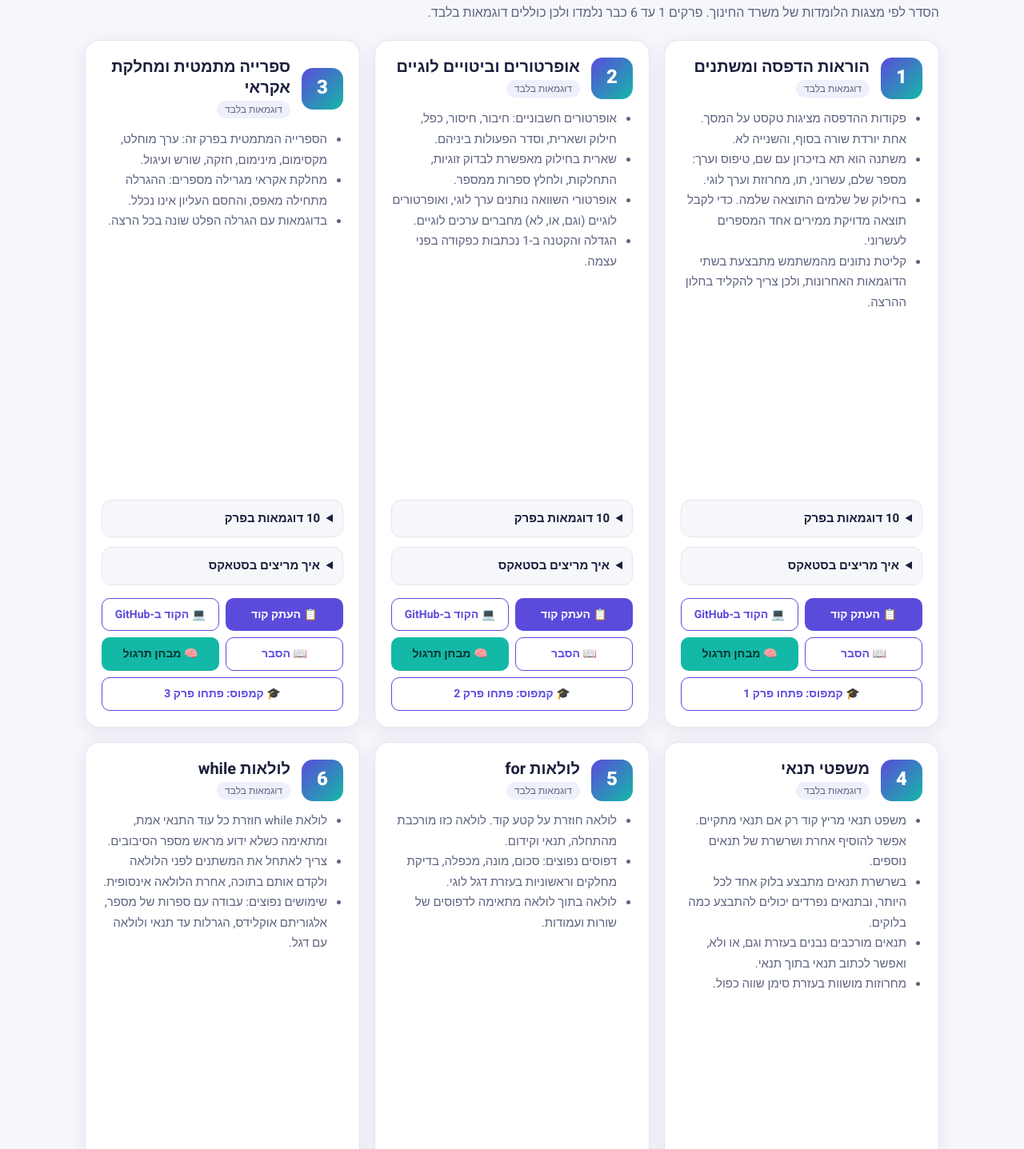
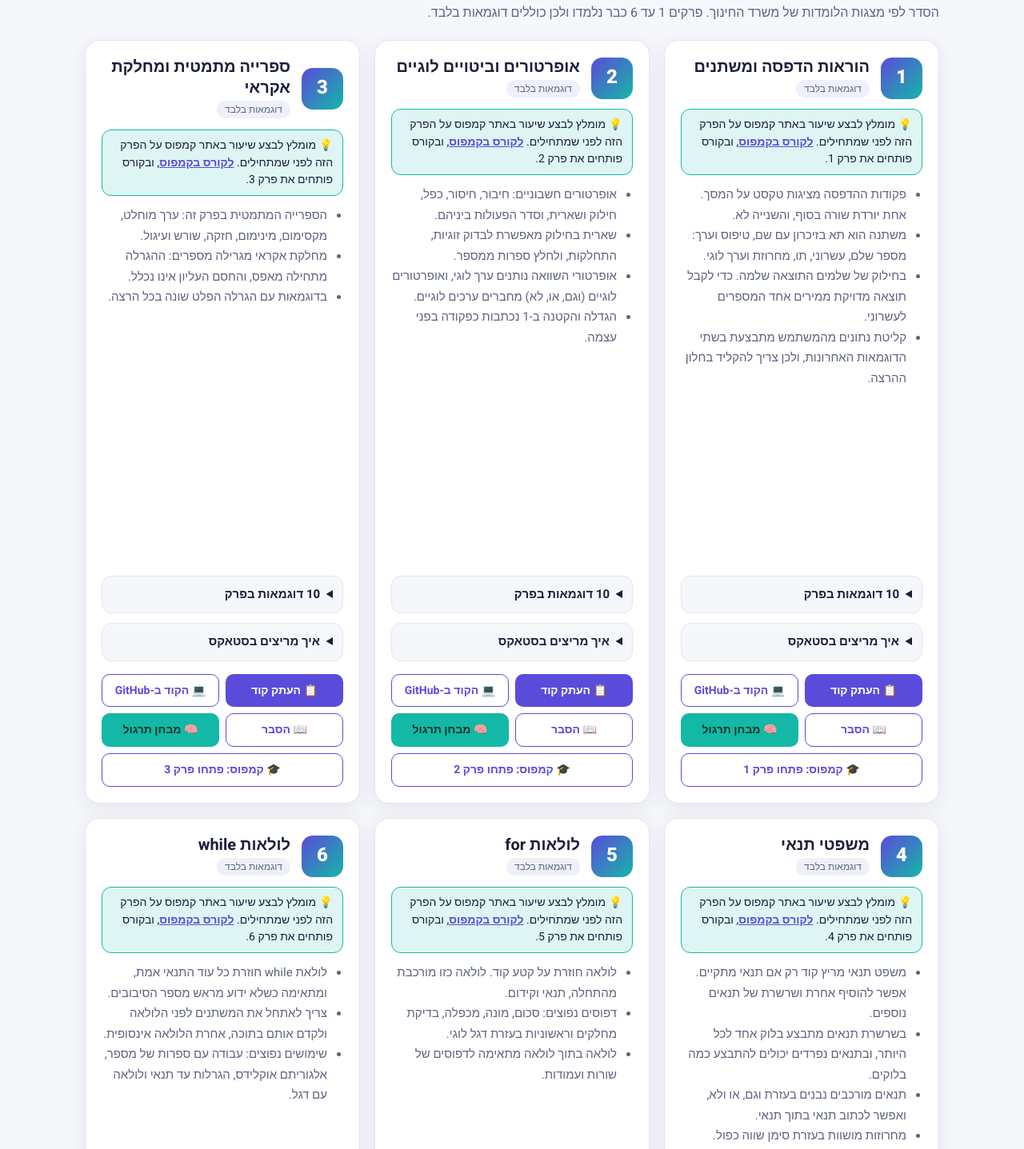
Before and after one commit to ciznerguy/thelma-yesodot-11, a plain HTML site: page docs/index.html in a window 1280 px wide. Shown: the part 671-2108 px from the top of the page at 80% size. Drawn offline with Linux system fonts and the light colour scheme.

Commit message:
Recommend doing the campus lesson at the start of every chapter explanation

```diff
--- a/docs/index.html
+++ b/docs/index.html
@@ -60,6 +60,8 @@ summary{cursor:pointer;padding:10px 0;font-weight:700;font-size:15px}
 .gradeband{margin:44px 0 18px;padding:16px 22px;border-radius:16px;background:linear-gradient(135deg,color-mix(in srgb,var(--hot) 18%,var(--card)),var(--card));border:1px solid var(--hot);border-inline-start:8px solid var(--hot);box-shadow:var(--shadow)}
 .gradeband h3{margin:0;font-size:22px}
 .gradeband p{margin:2px 0 0;color:var(--muted)}
+.rec{margin:0;padding:8px 12px;border-radius:12px;background:color-mix(in srgb,var(--brand2) 14%,var(--card));border:1px solid var(--brand2);font-size:14px;line-height:1.55}
+.rec a{color:var(--brand);font-weight:700;text-decoration:underline}
 .tasksrow{background:color-mix(in srgb,var(--hot) 12%,var(--card));border:1px solid var(--hot);border-radius:14px;padding:8px 10px}
 .tasksrow>b{display:block;font-size:14px;margin-bottom:6px}
 .tasksrow>div{display:flex;gap:6px}
@@ -113,6 +115,7 @@ footer.site a{color:var(--brand);font-weight:700}
   <section class="grid">
 <article class="chapter" id="ch1">
   <header><span class="num">1</span><div><h3>הוראות הדפסה ומשתנים</h3><span class='badge'>דוגמאות בלבד</span></div></header>
+  <p class="rec">💡 מומלץ לבצע שיעור באתר קמפוס על הפרק הזה לפני שמתחילים. <a href="https://app.campus.gov.il/learning/course/course-v1:MoE+EDU_Matric_ComputerScienceA_HE+2023_1/home">לקורס בקמפוס</a>, ובקורס פותחים את פרק 1.</p>
   <ul class="points"><li>פקודות ההדפסה מציגות טקסט על המסך. אחת יורדת שורה בסוף, והשנייה לא.</li><li>משתנה הוא תא בזיכרון עם שם, טיפוס וערך: מספר שלם, עשרוני, תו, מחרוזת וערך לוגי.</li><li>בחילוק של שלמים התוצאה שלמה. כדי לקבל תוצאה מדויקת ממירים אחד המספרים לעשרוני.</li><li>קליטת נתונים מהמשתמש מתבצעת בשתי הדוגמאות האחרונות, ולכן צריך להקליד בחלון ההרצה.</li></ul>
   <div class="lower">
   <div class='tasksrow ph' aria-hidden='true'><b>משימות אסינכרוניות</b><div><span class='btn task'>📝 משימה אסינכרונית 1</span><span class='btn task'>📝 משימה אסינכרונית 2</span></div></div>
@@ -130,6 +133,7 @@ footer.site a{color:var(--brand);font-weight:700}
 </article>
 <article class="chapter" id="ch2">
   <header><span class="num">2</span><div><h3>אופרטורים וביטויים לוגיים</h3><span class='badge'>דוגמאות בלבד</span></div></header>
+  <p class="rec">💡 מומלץ לבצע שיעור באתר קמפוס על הפרק הזה לפני שמתחילים. <a href="https://app.campus.gov.il/learning/course/course-v1:MoE+EDU_Matric_ComputerScienceA_HE+2023_1/home">לקורס בקמפוס</a>, ובקורס פותחים את פרק 2.</p>
   <ul class="points"><li>אופרטורים חשבוניים: חיבור, חיסור, כפל, חילוק ושארית, וסדר הפעולות ביניהם.</li><li>שארית בחילוק מאפשרת לבדוק זוגיות, התחלקות, ולחלץ ספרות ממספר.</li><li>אופרטורי השוואה נותנים ערך לוגי, ואופרטורים לוגיים (וגם, או, לא) מחברים ערכים לוגיים.</li><li>הגדלה והקטנה ב-1 נכתבות כפקודה בפני עצמה.</li></ul>
   <div class="lower">
   <div class='tasksrow ph' aria-hidden='true'><b>משימות אסינכרוניות</b><div><span class='btn task'>📝 משימה אסינכרונית 1</span><span class='btn task'>📝 משימה אסינכרונית 2</span></div></div>
@@ -147,6 +151,7 @@ footer.site a{color:var(--brand);font-weight:700}
 </article>
 <article class="chapter" id="ch3">
   <header><span class="num">3</span><div><h3>ספרייה מתמטית ומחלקת אקראי</h3><span class='badge'>דוגמאות בלבד</span></div></header>
+  <p class="rec">💡 מומלץ לבצע שיעור באתר קמפוס על הפרק הזה לפני שמתחילים. <a href="https://app.campus.gov.il/learning/course/course-v1:MoE+EDU_Matric_ComputerScienceA_HE+2023_1/home">לקורס בקמפוס</a>, ובקורס פותחים את פרק 3.</p>
   <ul class="points"><li>הספרייה המתמטית בפרק זה: ערך מוחלט, מקסימום, מינימום, חזקה, שורש ועיגול.</li><li>מחלקת אקראי מגרילה מספרים: ההגרלה מתחילה מאפס, והחסם העליון אינו נכלל.</li><li>בדוגמאות עם הגרלה הפלט שונה בכל הרצה.</li></ul>
   <div class="lower">
   <div class='tasksrow ph' aria-hidden='true'><b>משימות אסינכרוניות</b><div><span class='btn task'>📝 משימה אסינכרונית 1</span><span class='btn task'>📝 משימה אסינכרונית 2</span></div></div>
@@ -164,6 +169,7 @@ footer.site a{color:var(--brand);font-weight:700}
 </article>
 <article class="chapter" id="ch4">
   <header><span class="num">4</span><div><h3>משפטי תנאי</h3><span class='badge'>דוגמאות בלבד</span></div></header>
+  <p class="rec">💡 מומלץ לבצע שיעור באתר קמפוס על הפרק הזה לפני שמתחילים. <a href="https://app.campus.gov.il/learning/course/course-v1:MoE+EDU_Matric_ComputerScienceA_HE+2023_1/home">לקורס בקמפוס</a>, ובקורס פותחים את פרק 4.</p>
   <ul class="points"><li>משפט תנאי מריץ קוד רק אם תנאי מתקיים. אפשר להוסיף אחרת ושרשרת של תנאים נוספים.</li><li>בשרשרת תנאים מתבצע בלוק אחד לכל היותר, ובתנאים נפרדים יכולים להתבצע כמה בלוקים.</li><li>תנאים מורכבים נבנים בעזרת וגם, או ולא, ואפשר לכתוב תנאי בתוך תנאי.</li><li>מחרוזות מושוות בעזרת סימן שווה כפול.</li></ul>
   <div class="lower">
   <div class='tasksrow ph' aria-hidden='true'><b>משימות אסינכרוניות</b><div><span class='btn task'>📝 משימה אסינכרונית 1</span><span class='btn task'>📝 משימה אסינכרונית 2</span></div></div>
@@ -181,6 +187,7 @@ footer.site a{color:var(--brand);font-weight:700}
 </article>
 <article class="chapter" id="ch5">
   <header><span class="num">5</span><div><h3>לולאות for</h3><span class='badge'>דוגמאות בלבד</span></div></header>
+  <p class="rec">💡 מומלץ לבצע שיעור באתר קמפוס על הפרק הזה לפני שמתחילים. <a href="https://app.campus.gov.il/learning/course/course-v1:MoE+EDU_Matric_ComputerScienceA_HE+2023_1/home">לקורס בקמפוס</a>, ובקורס פותחים את פרק 5.</p>
   <ul class="points"><li>לולאה חוזרת על קטע קוד. לולאה כזו מורכבת מהתחלה, תנאי וקידום.</li><li>דפוסים נפוצים: סכום, מונה, מכפלה, בדיקת מחלקים וראשוניות בעזרת דגל לוגי.</li><li>לולאה בתוך לולאה מתאימה לדפוסים של שורות ועמודות.</li></ul>
   <div class="lower">
   <div class='tasksrow ph' aria-hidden='true'><b>משימות אסינכרוניות</b><div><span class='btn task'>📝 משימה אסינכרונית 1</span><span class='btn task'>📝 משימה אסינכרונית 2</span></div></div>
@@ -198,6 +205,7 @@ footer.site a{color:var(--brand);font-weight:700}
 </article>
 <article class="chapter" id="ch6">
   <header><span class="num">6</span><div><h3>לולאות while</h3><span class='badge'>דוגמאות בלבד</span></div></header>
+  <p class="rec">💡 מומלץ לבצע שיעור באתר קמפוס על הפרק הזה לפני שמתחילים. <a href="https://app.campus.gov.il/learning/course/course-v1:MoE+EDU_Matric_ComputerScienceA_HE+2023_1/home">לקורס בקמפוס</a>, ובקורס פותחים את פרק 6.</p>
   <ul class="points"><li>לולאת while חוזרת כל עוד התנאי אמת, ומתאימה כשלא ידוע מראש מספר הסיבובים.</li><li>צריך לאתחל את המשתנים לפני הלולאה ולקדם אותם בתוכה, אחרת הלולאה אינסופית.</li><li>שימושים נפוצים: עבודה עם ספרות של מספר, אלגוריתם אוקלידס, הגרלות עד תנאי ולולאה עם דגל.</li></ul>
   <div class="lower">
   <div class='tasksrow ph' aria-hidden='true'><b>משימות אסינכרוניות</b><div><span class='btn task'>📝 משימה אסינכרונית 1</span><span class='btn task'>📝 משימה אסינכרונית 2</span></div></div>
@@ -215,6 +223,7 @@ footer.site a{color:var(--brand);font-weight:700}
 </article>
 <article class="chapter" id="ch7">
   <header><span class="num">7</span><div><h3>פעולות</h3><span class='badge hot'>עם משימה</span></div></header>
+  <p class="rec">💡 מומלץ לבצע שיעור באתר קמפוס על הפרק הזה לפני שמתחילים. <a href="https://app.campus.gov.il/learning/course/course-v1:MoE+EDU_Matric_ComputerScienceA_HE+2023_1/home">לקורס בקמפוס</a>, ובקורס פותחים את פרק 7.</p>
   <ul class="points"><li>פעולה היא קטע קוד עם שם שאפשר להפעיל כמה פעמים. לפעולה יכולים להיות פרמטרים וערך מוחזר.</li><li>ארבעת סוגי הפעולות: בלי ערך מוחזר ובלי פרמטרים, בלי ערך מוחזר ועם פרמטרים, עם ערך מוחזר ובלי פרמטרים, עם ערך מוחזר ועם פרמטרים.</li><li>פרמטרים רגילים מועברים כעותק של הערך, ולכן שינוי שלהם בתוך הפעולה לא משנה את המשתנה של הקורא.</li><li>משתנים מקומיים קיימים רק בתוך הפעולה שבה הוגדרו.</li><li>בקובץ הקוד כל דוגמה היא פעולה, ופעולות העזר שהיא משתמשת בהן כתובות מיד אחריה.</li></ul>
   <div class="lower">
   <div class='tasksrow'><b>משימות אסינכרוניות</b><div><a class='btn task' href='https://github.com/ciznerguy/thelma-yesodot-11/blob/main/%D7%A4%D7%A8%D7%A7%2007/%D7%9E%D7%A9%D7%99%D7%9E%D7%94%20%D7%90%D7%A1%D7%99%D7%A0%D7%9B%D7%A8%D7%95%D7%A0%D7%99%D7%AA%201.md'>📝 משימה אסינכרונית 1</a><a class='btn task' href='https://github.com/ciznerguy/thelma-yesodot-11/blob/main/%D7%A4%D7%A8%D7%A7%2007/%D7%9E%D7%A9%D7%99%D7%9E%D7%94%20%D7%90%D7%A1%D7%99%D7%A0%D7%9B%D7%A8%D7%95%D7%A0%D7%99%D7%AA%202.md'>📝 משימה אסינכרונית 2</a></div></div>
@@ -232,6 +241,7 @@ footer.site a{color:var(--brand);font-weight:700}
 </article>
 <article class="chapter" id="ch8">
   <header><span class="num">8</span><div><h3>מחרוזות</h3><span class='badge hot'>עם משימה</span></div></header>
+  <p class="rec">💡 מומלץ לבצע שיעור באתר קמפוס על הפרק הזה לפני שמתחילים. <a href="https://app.campus.gov.il/learning/course/course-v1:MoE+EDU_Matric_ComputerScienceA_HE+2023_1/home">לקורס בקמפוס</a>, ובקורס פותחים את פרק 8.</p>
   <ul class="points"><li>מחרוזת היא רצף תווים. התו הראשון נמצא במקום אפס, והאחרון באורך פחות אחד.</li><li>פעולות עיקריות: אורך, תו במקום, חיתוך, חיפוש, הכלה, אותיות גדולות וקטנות, והחלפה.</li><li>מחרוזת אינה משתנה: כל פעולה מחזירה מחרוזת חדשה שצריך לשמור.</li><li>תווים הם מספרים, ולכן אפשר לחשב איתם, למשל למצוא מקום של אות באלפבית.</li></ul>
   <div class="lower">
   <div class='tasksrow'><b>משימות אסינכרוניות</b><div><a class='btn task' href='https://github.com/ciznerguy/thelma-yesodot-11/blob/main/%D7%A4%D7%A8%D7%A7%2008/%D7%9E%D7%A9%D7%99%D7%9E%D7%94%20%D7%90%D7%A1%D7%99%D7%A0%D7%9B%D7%A8%D7%95%D7%A0%D7%99%D7%AA%201.md'>📝 משימה אסינכרונית 1</a><a class='btn task' href='https://github.com/ciznerguy/thelma-yesodot-11/blob/main/%D7%A4%D7%A8%D7%A7%2008/%D7%9E%D7%A9%D7%99%D7%9E%D7%94%20%D7%90%D7%A1%D7%99%D7%A0%D7%9B%D7%A8%D7%95%D7%A0%D7%99%D7%AA%202.md'>📝 משימה אסינכרונית 2</a></div></div>
@@ -249,6 +259,7 @@ footer.site a{color:var(--brand);font-weight:700}
 </article>
 <article class="chapter" id="ch9">
   <header><span class="num">9</span><div><h3>מערכים</h3><span class='badge hot'>עם משימה</span></div></header>
+  <p class="rec">💡 מומלץ לבצע שיעור באתר קמפוס על הפרק הזה לפני שמתחילים. <a href="https://app.campus.gov.il/learning/course/course-v1:MoE+EDU_Matric_ComputerScienceA_HE+2023_1/home">לקורס בקמפוס</a>, ובקורס פותחים את פרק 9.</p>
   <ul class="points"><li>מערך הוא אוסף של ערכים מאותו טיפוס תחת שם אחד, ולכל ערך מקום שמתחיל באפס.</li><li>מעבר על מערך נעשה בלולאה מאפס ועד האורך פחות אחד.</li><li>אלגוריתמים בסיסיים: סכום, ממוצע, מקסימום ומינימום, חיפוש, ספירה לפי תנאי והיפוך.</li><li>מערך שנשלח לפעולה נשלח כהפניה, ולכן שינוי בתוך הפעולה משנה את המערך המקורי.</li></ul>
   <div class="lower">
   <div class='tasksrow'><b>משימות אסינכרוניות</b><div><a class='btn task' href='https://github.com/ciznerguy/thelma-yesodot-11/blob/main/%D7%A4%D7%A8%D7%A7%2009/%D7%9E%D7%A9%D7%99%D7%9E%D7%94%20%D7%90%D7%A1%D7%99%D7%A0%D7%9B%D7%A8%D7%95%D7%A0%D7%99%D7%AA%201.md'>📝 משימה אסינכרונית 1</a><a class='btn task' href='https://github.com/ciznerguy/thelma-yesodot-11/blob/main/%D7%A4%D7%A8%D7%A7%2009/%D7%9E%D7%A9%D7%99%D7%9E%D7%94%20%D7%90%D7%A1%D7%99%D7%A0%D7%9B%D7%A8%D7%95%D7%A0%D7%99%D7%AA%202.md'>📝 משימה אסינכרונית 2</a></div></div>
@@ -266,6 +277,7 @@ footer.site a{color:var(--brand);font-weight:700}
 </article>
 <article class="chapter" id="ch10">
   <header><span class="num">10</span><div><h3>מערך דו-ממדי</h3><span class='badge hot'>עם משימה</span></div></header>
+  <p class="rec">💡 מומלץ לבצע שיעור באתר קמפוס על הפרק הזה לפני שמתחילים. <a href="https://app.campus.gov.il/learning/course/course-v1:MoE+EDU_Matric_ComputerScienceA_HE+2023_1/home">לקורס בקמפוס</a>, ובקורס פותחים את פרק 10.</p>
   <ul class="points"><li>מערך דו-ממדי הוא טבלה של שורות ועמודות, והגישה לתא נעשית בעזרת מספר שורה ומספר עמודה.</li><li>מעבר על כל התאים נעשה בשתי לולאות מקוננות, והאורכים מתקבלים מהמימד הראשון והשני.</li><li>חישוב לפי שורות מאפס את הסכום בתוך הלולאה החיצונית, וחישוב לפי עמודות הופך את סדר הלולאות.</li><li>אלכסונים, חיפוש, הופכי של טבלה ולוח משחק הם דוגמאות לשימושים.</li></ul>
   <div class="lower">
   <div class='tasksrow'><b>משימות אסינכרוניות</b><div><a class='btn task' href='https://github.com/ciznerguy/thelma-yesodot-11/blob/main/%D7%A4%D7%A8%D7%A7%2010/%D7%9E%D7%A9%D7%99%D7%9E%D7%94%20%D7%90%D7%A1%D7%99%D7%A0%D7%9B%D7%A8%D7%95%D7%A0%D7%99%D7%AA%201.md'>📝 משימה אסינכרונית 1</a><a class='btn task' href='https://github.com/ciznerguy/thelma-yesodot-11/blob/main/%D7%A4%D7%A8%D7%A7%2010/%D7%9E%D7%A9%D7%99%D7%9E%D7%94%20%D7%90%D7%A1%D7%99%D7%A0%D7%9B%D7%A8%D7%95%D7%A0%D7%99%D7%AA%202.md'>📝 משימה אסינכרונית 2</a></div></div>
@@ -283,6 +295,7 @@ footer.site a{color:var(--brand);font-weight:700}
 </article>
 <article class="chapter" id="ch11">
   <header><span class="num">11</span><div><h3>מחלקות ועצמים (כולל הכלת עצמים)</h3><span class='badge hot'>עם משימה</span></div></header>
+  <p class="rec">💡 מומלץ לבצע שיעור באתר קמפוס על הפרק הזה לפני שמתחילים. <a href="https://app.campus.gov.il/learning/course/course-v1:MoE+EDU_Matric_ComputerScienceA_HE+2023_1/home">לקורס בקמפוס</a>, ובקורס פותחים את פרק 11.</p>
   <ul class="points"><li>מחלקה היא תבנית ליצירת עצמים. היא מגדירה תכונות פרטיות, פעולה בונה, מאפיינים ופעולות.</li><li>עצם נוצר בעזרת מילה שמורה ליצירה, ולכל עצם יש ערכים משלו.</li><li>הכלת עצמים: תכונה של מחלקה היא עצם של מחלקה אחרת, למשל לעיגול יש מרכז שהוא נקודה.</li><li>משתנה של עצם מחזיק הפנייה, ולכן שתי השמות של עצם מצביעות על אותו עצם.</li><li>המחלקות כתובות בהמשך אותו קובץ, אחרי הפעולה הראשית.</li></ul>
   <div class="lower">
   <div class='tasksrow'><b>משימות אסינכרוניות</b><div><a class='btn task' href='https://github.com/ciznerguy/thelma-yesodot-11/blob/main/%D7%A4%D7%A8%D7%A7%2011/%D7%9E%D7%A9%D7%99%D7%9E%D7%94%20%D7%90%D7%A1%D7%99%D7%A0%D7%9B%D7%A8%D7%95%D7%A0%D7%99%D7%AA%201.md'>📝 משימה אסינכרונית 1</a><a class='btn task' href='https://github.com/ciznerguy/thelma-yesodot-11/blob/main/%D7%A4%D7%A8%D7%A7%2011/%D7%9E%D7%A9%D7%99%D7%9E%D7%94%20%D7%90%D7%A1%D7%99%D7%A0%D7%9B%D7%A8%D7%95%D7%A0%D7%99%D7%AA%202.md'>📝 משימה אסינכרונית 2</a></div></div>
@@ -306,6 +319,7 @@ footer.site a{color:var(--brand);font-weight:700}
   <section class="grid">
 <article class="chapter" id="ch12">
   <header><span class="num">12</span><div><h3>הורשה (כולל מחלקה מופשטת)</h3><span class='badge hot'>עם משימה</span></div></header>
+  <p class="rec">💡 מומלץ לבצע שיעור באתר קמפוס על הפרק הזה לפני שמתחילים. <a href="https://app.campus.gov.il/learning/course/course-v1:MoE+EDU_Matric_ComputerScienceA_HE+2023_1/home">לקורס בקמפוס</a>, ובקורס פותחים את פרק 12.</p>
   <ul class="points"><li>הורשה מאפשרת למחלקת בן לקבל תכונות ופעולות ממחלקת אב. הקשר ביניהן הוא מסוג הוא: כלב הוא חיה.</li><li>הפעולה הבונה של הבן קוראת לפעולה הבונה של האב. פעולה וירטואלית של האב אפשר להחליף בבן.</li><li>תכונה מוגנת זמינה ליורשים. אפשר להפעיל פעולה של האב מתוך הבן.</li><li>מחלקה מופשטת לא ניתנת ליצירה. היא יכולה להכיל פעולות מופשטות שכל יורש חייב לממש.</li><li>המחלקות כתובות בהמשך אותו קובץ, אחרי הפעולה הראשית.</li></ul>
   <div class="lower">
   <div class='tasksrow'><b>משימות אסינכרוניות</b><div><a class='btn task' href='https://github.com/ciznerguy/thelma-yesodot-11/blob/main/%D7%A4%D7%A8%D7%A7%2012/%D7%9E%D7%A9%D7%99%D7%9E%D7%94%20%D7%90%D7%A1%D7%99%D7%A0%D7%9B%D7%A8%D7%95%D7%A0%D7%99%D7%AA%201.md'>📝 משימה אסינכרונית 1</a><a class='btn task' href='https://github.com/ciznerguy/thelma-yesodot-11/blob/main/%D7%A4%D7%A8%D7%A7%2012/%D7%9E%D7%A9%D7%99%D7%9E%D7%94%20%D7%90%D7%A1%D7%99%D7%A0%D7%9B%D7%A8%D7%95%D7%A0%D7%99%D7%AA%202.md'>📝 משימה אסינכרונית 2</a></div></div>
@@ -323,6 +337,7 @@ footer.site a{color:var(--brand);font-weight:700}
 </article>
 <article class="chapter" id="ch13">
   <header><span class="num">13</span><div><h3>פולימורפיזם</h3><span class='badge hot'>עם משימה</span></div></header>
+  <p class="rec">💡 מומלץ לבצע שיעור באתר קמפוס על הפרק הזה לפני שמתחילים. <a href="https://app.campus.gov.il/learning/course/course-v1:MoE+EDU_Matric_ComputerScienceA_HE+2023_1/home">לקורס בקמפוס</a>, ובקורס פותחים את פרק 13.</p>
   <ul class="points"><li>פולימורפיזם: אותה קריאה לפעולה מתנהגת אחרת לפי הסוג האמיתי של העצם.</li><li>משתנה, מערך או פרמטר מסוג האב יכולים להחזיק עצמים מכל היורשים.</li><li>הפעולה שמופעלת נקבעת בזמן ההרצה לפי העצם, ולא לפי סוג המשתנה.</li><li>כדי להפעיל פעולה שיש רק ליורש, ממירים במפורש לסוג היורש, אחרי שמוודאים שהעצם באמת מהסוג הזה.</li><li>המחלקות כתובות בהמשך אותו קובץ, אחרי הפעולה הראשית.</li></ul>
   <div class="lower">
   <div class='tasksrow'><b>משימות אסינכרוניות</b><div><a class='btn task' href='https://github.com/ciznerguy/thelma-yesodot-11/blob/main/%D7%A4%D7%A8%D7%A7%2013/%D7%9E%D7%A9%D7%99%D7%9E%D7%94%20%D7%90%D7%A1%D7%99%D7%A0%D7%9B%D7%A8%D7%95%D7%A0%D7%99%D7%AA%201.md'>📝 משימה אסינכרונית 1</a><a class='btn task' href='https://github.com/ciznerguy/thelma-yesodot-11/blob/main/%D7%A4%D7%A8%D7%A7%2013/%D7%9E%D7%A9%D7%99%D7%9E%D7%94%20%D7%90%D7%A1%D7%99%D7%A0%D7%9B%D7%A8%D7%95%D7%A0%D7%99%D7%AA%202.md'>📝 משימה אסינכרונית 2</a></div></div>
@@ -340,6 +355,7 @@ footer.site a{color:var(--brand);font-weight:700}
 </article>
 <article class="chapter" id="ch14">
   <header><span class="num">14</span><div><h3>ממשקים</h3><span class='badge hot'>עם משימה</span></div></header>
+  <p class="rec">💡 מומלץ לבצע שיעור באתר קמפוס על הפרק הזה לפני שמתחילים. <a href="https://app.campus.gov.il/learning/course/course-v1:MoE+EDU_Matric_ComputerScienceA_HE+2023_1/home">לקורס בקמפוס</a>, ובקורס פותחים את פרק 14.</p>
   <ul class="points"><li>ממשק הוא חוזה: רשימה של פעולות שמחלקה שמממשת אותו מתחייבת לכתוב. אין בו מימוש.</li><li>מחלקה יכולה לרשת מאב אחד בלבד, אבל לממש כמה ממשקים.</li><li>משתנה, מערך או פרמטר מסוג ממשק מחזיקים עצמים מכל מחלקה שמממשת אותו, גם אם המחלקות לא קשורות בהורשה.</li><li>אי אפשר ליצור עצם מממשק עצמו.</li><li>המחלקות והממשקים כתובים בהמשך אותו קובץ, אחרי הפעולה הראשית.</li></ul>
   <div class="lower">
   <div class='tasksrow'><b>משימות אסינכרוניות</b><div><a class='btn task' href='https://github.com/ciznerguy/thelma-yesodot-11/blob/main/%D7%A4%D7%A8%D7%A7%2014/%D7%9E%D7%A9%D7%99%D7%9E%D7%94%20%D7%90%D7%A1%D7%99%D7%A0%D7%9B%D7%A8%D7%95%D7%A0%D7%99%D7%AA%201.md'>📝 משימה אסינכרונית 1</a><a class='btn task' href='https://github.com/ciznerguy/thelma-yesodot-11/blob/main/%D7%A4%D7%A8%D7%A7%2014/%D7%9E%D7%A9%D7%99%D7%9E%D7%94%20%D7%90%D7%A1%D7%99%D7%A0%D7%9B%D7%A8%D7%95%D7%A0%D7%99%D7%AA%202.md'>📝 משימה אסינכרונית 2</a></div></div>
```
Also changed, not shown: 14 other files.
